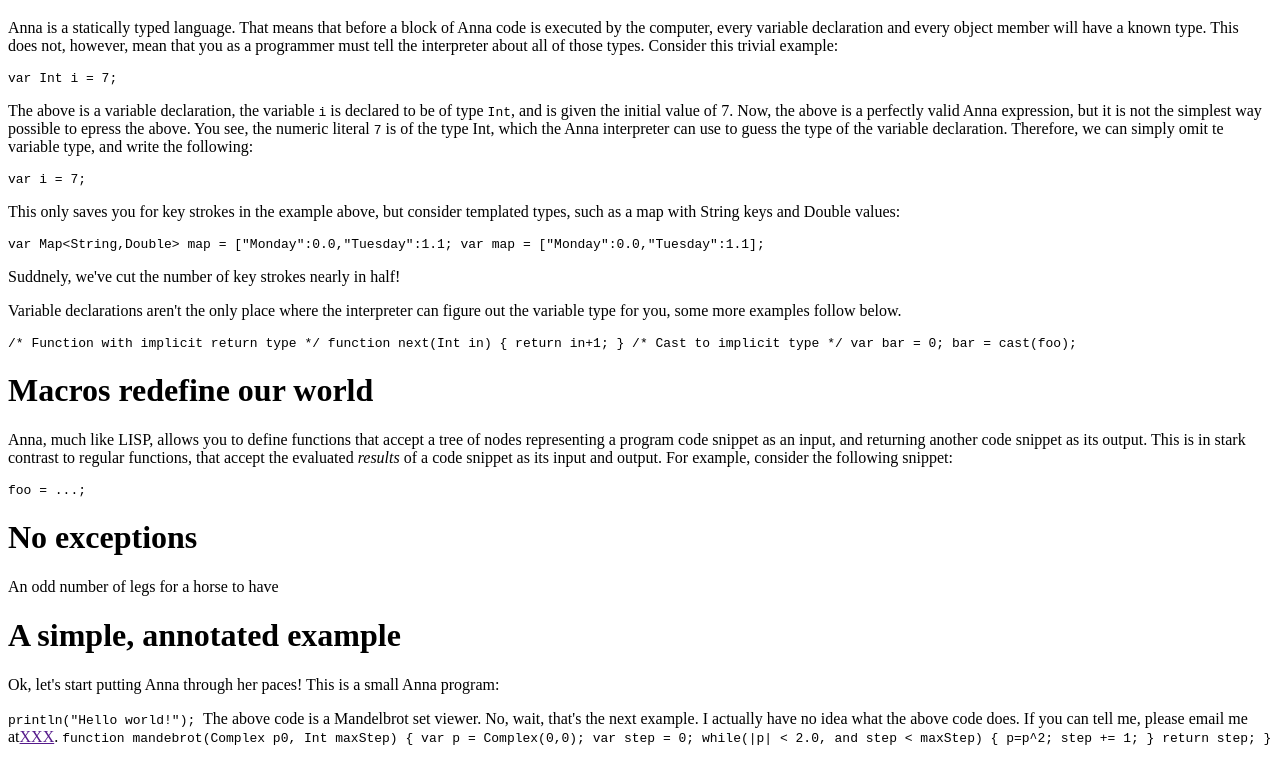
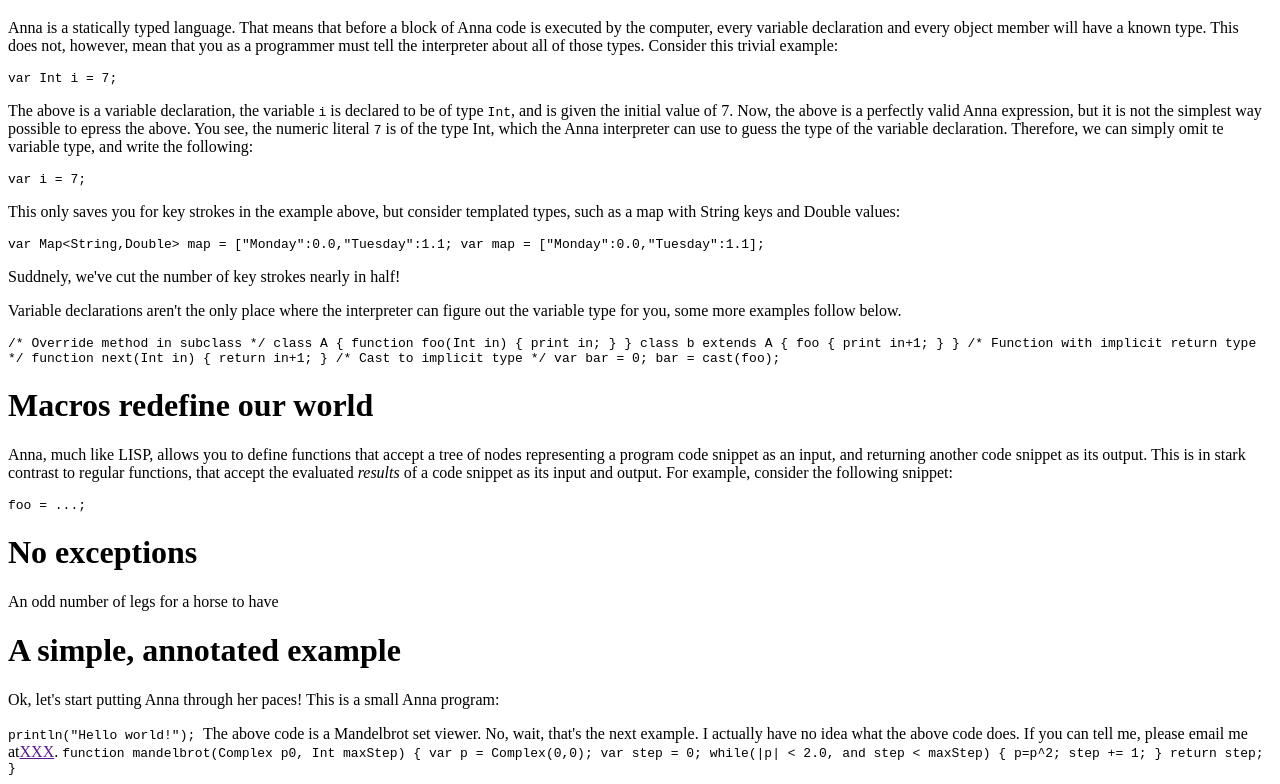
Before and after one commit to liljencrantz/anna, a plain HTML site: page doc/index.html in a window 1280 px wide. Shown: the part 989-1773 px from the top of the page. Before the commit the page ends 1743 px from the top, so only its background shows below. Drawn offline with Linux system fonts and the light colour scheme.

Commit message:
More documentation

```diff
--- a/doc/index.html
+++ b/doc/index.html
@@ -111,6 +111,25 @@ var map = ["Monday":0.0,"Tuesday":1.1];
 </p>
 
 <code>
+  /*
+  Override method in subclass
+  */
+  class A
+  {
+      function foo(Int in)
+      {
+          print in;
+      }
+  }
+
+  class b extends A
+  {
+      foo
+      {
+          print in+1;
+      }
+  }
+
 
   /*
   Function with implicit return type
@@ -163,7 +182,7 @@ println("Hello world!");
 The above code is a Mandelbrot set viewer. No, wait, that's the next example. I actually have no idea what the above code does. If you can tell me, please email me at<a href="">XXX</a>.
 
 <code>
-function mandebrot(Complex p0, Int maxStep)
+function mandelbrot(Complex p0, Int maxStep)
 {
     var p = Complex(0,0);
     var step = 0;
```
